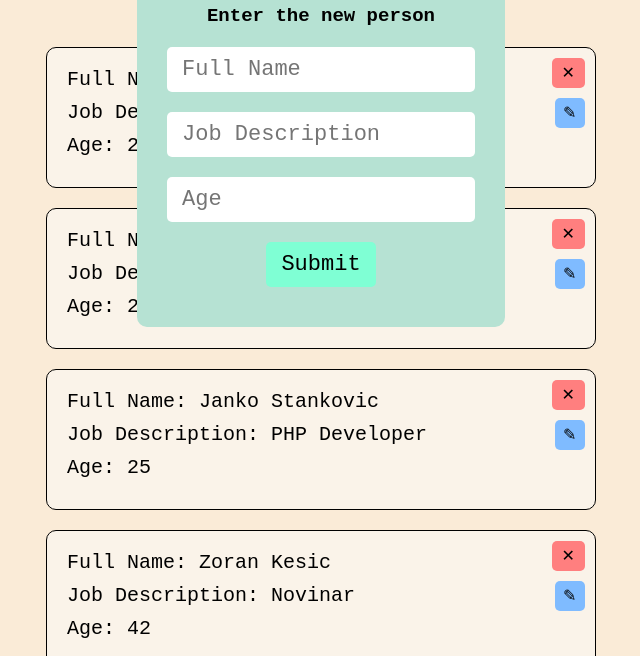
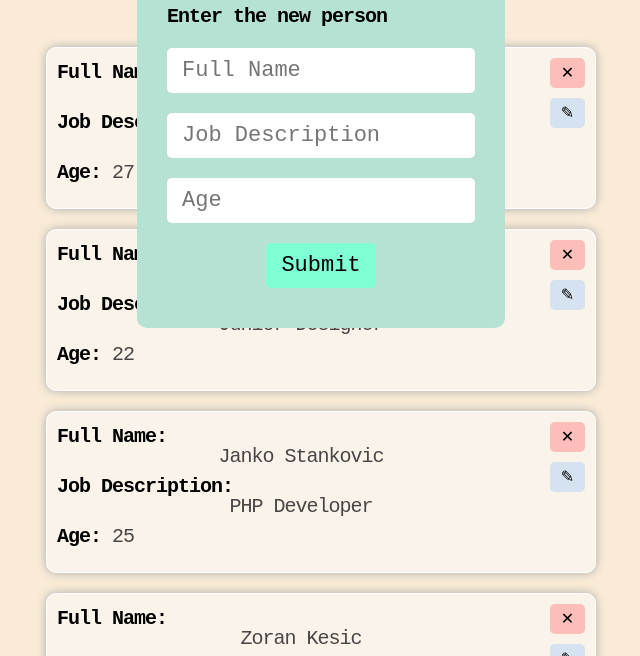
Before and after one commit to Pavle-95/Fishing-diary, a plain HTML site: page index.html in a window 1280 px wide. Both pictures are taken after a click on the button "Add Person". Shown: the part 135-791 px from the top of the page, without its empty margins (319-959 px from the left). Drawn offline with Linux system fonts and the light colour scheme.

Commit message:
Css and conditional rendering

```diff
--- a/index.html
+++ b/index.html
@@ -18,7 +18,7 @@
   </div>
 
   <div class="addPeronPopUp">
-    <h2>Enter the new person</h2>
+    <h2 class="h2Text">Enter the new person</h2>
     <form id="addPersonForm">
       <a class="closePopUp">&#10005;</a>
       <input id="name" type="text" placeholder="Full Name" required>
--- a/main.js
+++ b/main.js
@@ -41,9 +41,9 @@ let write = (data) => {
   data.forEach((element, idx) => {
     personContainer.innerHTML += `
       <div class="single-person">
-        <h2>Full Name:  ${element.name} </h2>
-        <h2>Job Description:  ${element.jobDescription} </h2>
-        <h2>Age:  ${element.age} </h2>
+        <h2>Full Name:<span> ${element.name} </span></h2>
+        <h2>Job Description:<span> ${element.jobDescription} </span></h2>
+        <h2>Age:<span class="textLeft" > ${element.age} </span></h2>
         <button onClick=(removePerson(${element.id})) class="removePersonBTN">&#10005;</button>
         <button onClick=(edit(${idx})) class="editPersonBTN">&#9998;</button>
       </div>
@@ -54,10 +54,15 @@ let write = (data) => {
 // Pozivanje funkcije za ispisivanje
 write(data);
 
+
+let isEditing = false;
+let editPersonID;
+
 // Elementi iz doma za otvaranje pop-up prozora za dodavanje ljudi u listu
 let addPersonBTN = document.querySelector('.addPersonBTN');
   addPersonBTN.addEventListener('click', () => {
   document.querySelector('.addPeronPopUp').style.display = 'block';
+  isEditingFunc(isEditing);
   let newPersonName = document.querySelector('#name');
   let newPersonJob = document.querySelector('#job');
   let newPersonAge = document.querySelector('#age');
@@ -66,6 +71,15 @@ let addPersonBTN = document.querySelector('.addPersonBTN');
   newPersonAge.value = '';
 })
 
+const isEditingFunc = (condition) => {
+  let h2Text = document.querySelector('.h2Text');
+  if(condition) {
+    h2Text.innerHTML = `Please edit the selected person`
+  }
+  else {
+    h2Text.innerHTML = `Enter the new person`
+  }
+}
 // Elementi iz doma za zatvaranje pop-up prozora za dodavanje ljudi u listu
 let closeAddPersonPopUp = document.querySelector('.closePopUp');
   closeAddPersonPopUp.addEventListener('click', (e) => {
@@ -73,9 +87,6 @@ let closeAddPersonPopUp = document.querySelector('.closePopUp');
     document.querySelector('.addPeronPopUp').style.display = 'none';
     isEditing = false;
 })
-
-let isEditing = false;
-let editPersonID;
 
 // Funkcija za dodavanje Elemenata u niz
 let addPerson = (id, name, jobDescription, age) => {
@@ -129,6 +140,7 @@ let removePerson = (id) => {
 // Editovanje vec postojecih ljudi unutar liste
 let edit = (id) => {
   isEditing = true;
+  isEditingFunc(isEditing);
   editPersonID = id;
   document.querySelector('.addPeronPopUp').style.display = 'block';
   let edited = data.filter(element => element.id === id);
--- a/style.css
+++ b/style.css
@@ -34,16 +34,30 @@ body h1 {
   position: relative;
   background-color: rgb(250, 243, 233);
   margin: 20px 0px;
-  padding: 20px 40px 20px 20px;
-  border: 1px solid black;
+  padding: 15px 50px 15px 10px;
+  border: 1px solid white;
   border-radius: 10px;
+  box-shadow: 0 0 10px darkgray;
 }
 
 .single-person h2 {
   font-family: 'Courier New', Courier, monospace;
+  font-weight: 600;
+  font-size: 20px;
+  letter-spacing: -1px;
+  margin-bottom: 10px;
+  width: 100%;
+  line-height: 20px;
+}
+.single-person h2 span {
+  width: 100%;
+  display: block;
+  color: #484545;
   font-weight: 500;
-  font-size: 20px;
-  margin-bottom: 10px;
+  text-align: center;
+}
+.single-person h2 .textLeft {
+  display: inline;
 }
 
 .addPeronPopUp {
@@ -55,6 +69,12 @@ body h1 {
   top: 100px;
   left: 50%;
   transform: translateX(-50%);
+}
+
+.addPeronPopUp h2 {
+  text-align: left;
+  font-size: 20px;
+  letter-spacing: -1px;
 }
 
 .addPeronPopUp form {
@@ -86,6 +106,8 @@ body h1 {
 
 .addPeronPopUp form input[type=submit]:hover {
   cursor: pointer;
+  transition: .3s ease;
+  box-shadow: 0 0 10px gray;
 }
 
 .addPeronPopUp form .closePopUp {
@@ -104,10 +126,14 @@ body h1 {
 }
 .addPeronPopUp form .closePopUp:hover  {
   cursor: pointer;
+  transition: .3s ease;
+  box-shadow: 0 0 10px gray;
 }
 
 .closePopUp:hover  {
   cursor: pointer;
+  transition: .3s ease;
+  box-shadow: 0 0 10px gray;
 }
 
 .btn-s {
@@ -120,7 +146,7 @@ body h1 {
 
 .addPersonBTN {
   margin: 10px 20px;
-  background-color: aquamarine;
+  background-color: rgb(88 227 58 / 40%);
   padding: 10px 15px;
   border-radius: 5px;
   border: none;
@@ -134,30 +160,36 @@ body h1 {
   position: absolute;
   right: 10px;
   top: 10px;
-  background-color: rgb(255, 127, 127);
-  padding: 5px 10px;
+  background-color: rgb(255 127 127 / 47%);
   border-radius: 5px;
   border: none;
   font-family: 'Courier New', Courier, monospace;
   font-weight: 500;
   font-size: 16px;
+  transition: .3s ease;
+  width: 35px;
+  height: 30px;
+  text-align: center;
 }
 
 .editPersonBTN {
   position: absolute;
   right: 10px;
   top: 50px;
-  background-color: rgb(127, 187, 255);
-  padding: 5px 8.5px;
+  background-color: rgb(127 187 255 / 30%);
   border-radius: 5px;
   border: none;
   font-family: 'Courier New', Courier, monospace;
   font-weight: 500;
   font-size: 16px;
+  transition: .3s ease;
+  width: 35px;
+  height: 30px;
+  text-align: center;
 }
 
-.addPersonBTN:hover, .removePersonBTN:hover {
+.editPersonBTN:hover, .removePersonBTN:hover, .addPersonBTN:hover {
   cursor: pointer;
-  transform: scale(1.1);
   transition: .3s ease;
+  box-shadow: 0 0 10px gray;
 }
```
